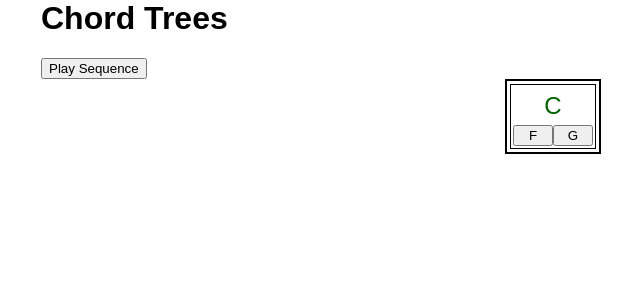
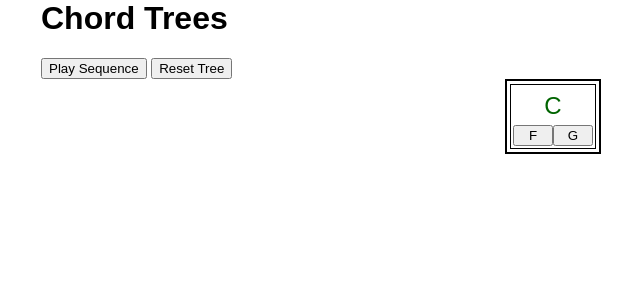
Before and after one commit to pgulley/genrep_syntax, a Flask app: page / in a window 1280 px wide. Shown: the top 300 px of the page, without its empty margins (87-727 px from the left). Run offline with Flask 2, Linux system fonts and the light colour scheme; some libraries are stand-ins or nearby versions.

Commit message:
old stuff

```diff
--- a/static/main.js
+++ b/static/main.js
@@ -142,7 +142,7 @@ function RandomTree(depth){
 createApp({
 	template:`
 		<div class="main">
-		<button @click="playSeq()"> Play Sequence</button>
+		<button @click="playSeq()"> Play Sequence</button> <button @click="resetTree()"> Reset Tree </button>
 		<div class="tree_root node">
 
 			<Node :node="root_node" />
@@ -161,6 +161,9 @@ createApp({
 			console.log(seq)
 			seq = seq.split(", ")
 			playSequence(seq, 2)
+		},
+		resetTree(){
+			this.root_node=RandomTree(0)
 		}
 	}
 }).component("Node",{
--- a/static/style.css
+++ b/static/style.css
@@ -9,7 +9,9 @@ body{
 }
 
 .tree_root{
+
 	margin: auto !important;
+	margin-top: 10px;
 	padding: 10px;
 	border: 2px solid black !important;
 	width: fit-content !important;
```
Also changed, not shown: README.md.
